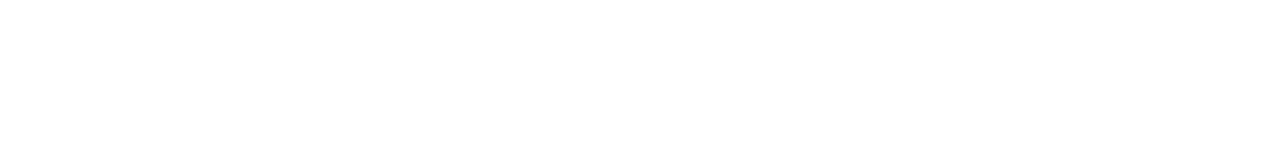
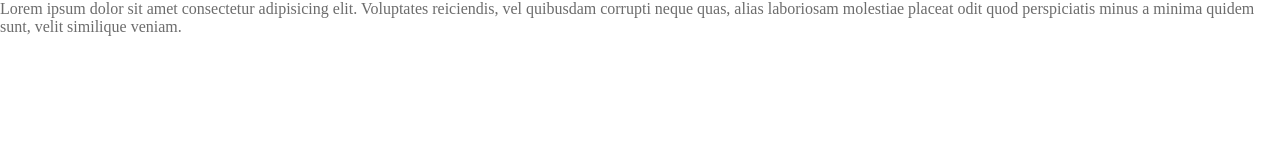
Before and after one commit to guedescss/travelgram, a plain HTML site: page index.html in a window 1280 px wide. Drawn offline with Linux system fonts and the light colour scheme.

Commit message:
chore: initial style guide

```diff
--- a/index.html
+++ b/index.html
@@ -1,6 +1,9 @@
 <!DOCTYPE html>
 <html lang="pt-br">
 <head>
+    <link rel="preconnect" href="https://fonts.googleapis.com">
+    <link rel="preconnect" href="https://fonts.gstatic.com" crossorigin>
+    <link href="https://fonts.googleapis.com/css2?family=Poppins:wght@400;700&display=swap" rel="stylesheet">
     <meta charset="UTF-8">
     <meta name="viewport" content="width=device-width, initial-scale=1.0">
     <title>Travelgram | Perfil de viagens</title>
@@ -8,5 +11,10 @@
 </head>
 <body>
 
+    <p>Lorem ipsum dolor sit amet consectetur adipisicing elit. Voluptates reiciendis,
+        vel quibusdam corrupti neque quas, alias laboriosam molestiae placeat odit
+        quod perspiciatis minus a minima quidem sunt, velit similique veniam.
+
+    </p>
 </body>
 </html>
--- a/styles/global.css
+++ b/styles/global.css
@@ -0,0 +1,22 @@
+* {
+    margin: 0;
+    padding: 0;
+    box-sizing: border-box;
+}
+
+:root {
+    --brand-color: #EF5F4C;
+    --background-color: #FFFFFF;
+    --surface-color: #F5F5F5;
+    --skeleton-color: #D9D9D9;
+    --shape-transparency: #FFFFFF;
+    /* Text  */
+    --text-color-primary: #313131;
+    --text-color-secondary: #6C6C6C;
+
+}
+
+body{
+    color: var(--text-color-secondary);
+    background-color: var(--background-color);
+}
--- a/styles/style.css
+++ b/styles/style.css
@@ -1 +1,6 @@
 @import url(global.css);
+
+.page {
+    padding: 100px;
+
+}
```
Also changed, not shown: 1 other file.
